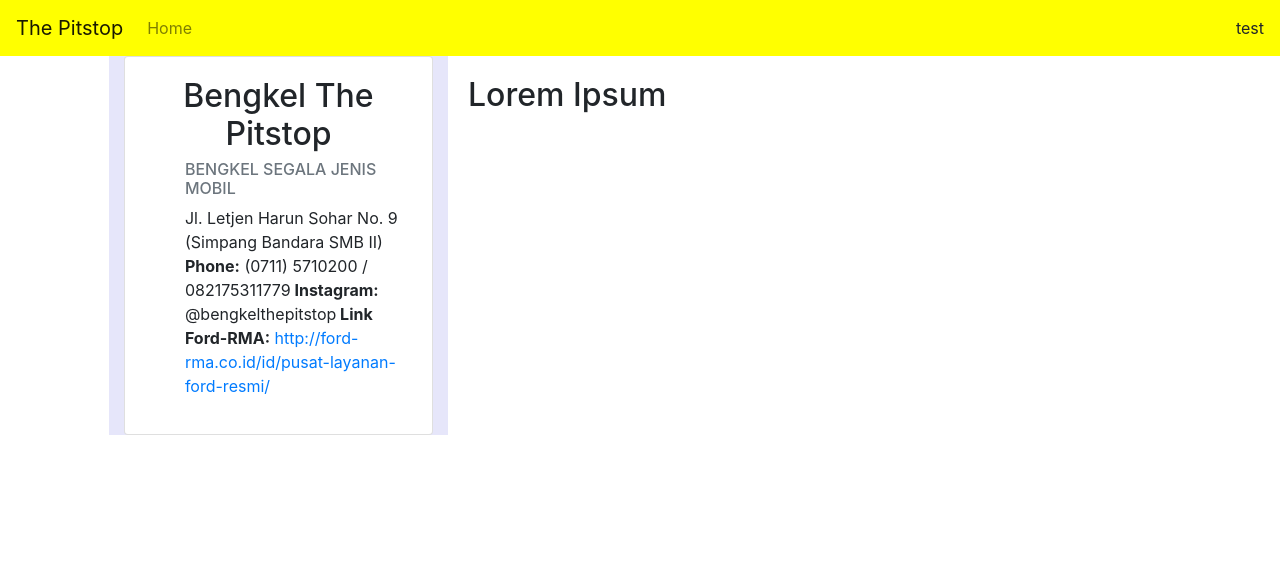
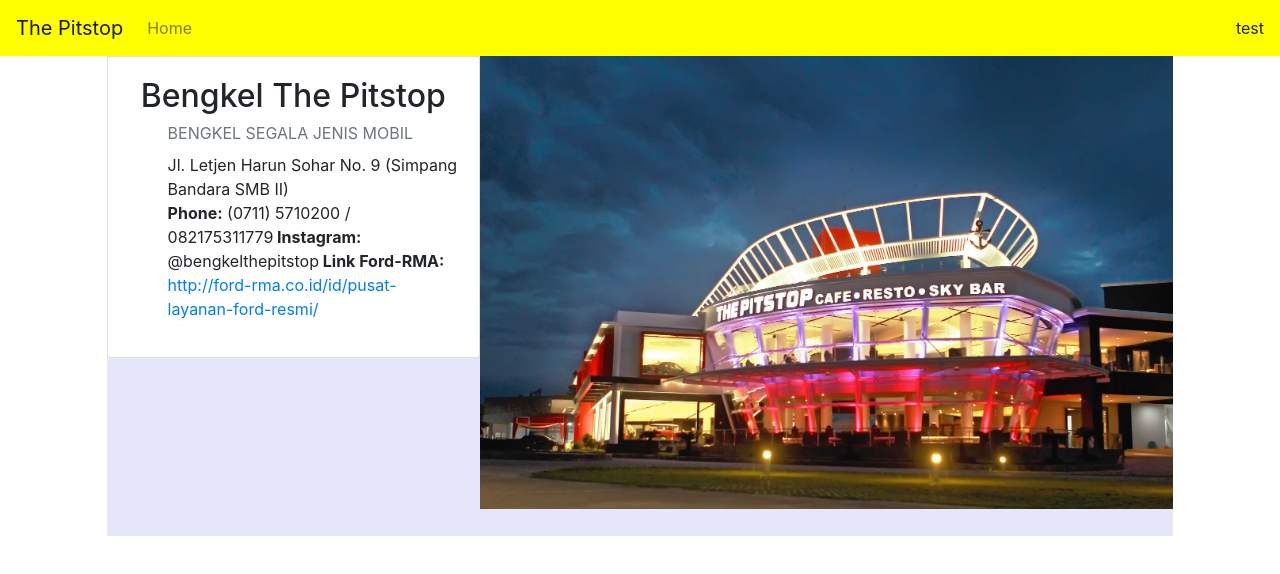
Before and after one commit to jeremykane/pitstop-plg, a React (Create React App) app in the folder bengkel-the-pitstop/: page / in a window 1280 px wide. Shown: the top 574 px of the page. Built offline with nearby package versions, Linux system fonts and the light colour scheme.

Commit message:
added responsive grid without bootstrap and planning to put carousel on the top page

```diff
--- a/bengkel-the-pitstop/package.json
+++ b/bengkel-the-pitstop/package.json
@@ -11,6 +11,7 @@
     "react": "^17.0.1",
     "react-bootstrap": "^1.4.0",
     "react-dom": "^17.0.1",
+    "react-owl-carousel": "^2.3.1",
     "react-router-dom": "^5.2.0",
     "react-scripts": "4.0.0",
     "web-vitals": "^0.2.4"
--- a/bengkel-the-pitstop/src/App.css
+++ b/bengkel-the-pitstop/src/App.css
@@ -39,10 +39,29 @@
   }
 }
 .container{
-  width:80%!important;
+  width:95%!important;
 }
 .content {
-  width:90%; margin-left:auto; margin-right:auto; }
+  width:90%;
+  margin-left: auto;
+  margin-right: auto;;
+}
+
+.row{
+  min-height:60vh;
+}
+
+.col2{
+  width:100%;
+  background-image: url("./assets/pitstop-lg.jpeg");
+  background-size:contain;
+  background-repeat: no-repeat;
+  min-height:100vh;
+}
+
+.col1{
+  width: 100%;
+}
 
 /*Small devices (landscape phones, 576px and up)*/
 
@@ -54,11 +73,20 @@
 @media (min-width: 768px) {
 
 header{background-color:white}
-.content {width:70%; float:left; }
+.content {min-width:80%; float:middle; }
 
 /* Large devices (desktops, 992px and up) */
 @media (min-width: 992px) {
     header{background-color:green}
+    .col1{
+      width:35%
+    }
+
+    .col2{
+        min-height: 0vh;
+        text-align:right;
+        width:65%;
+    }
 }
 }
 /* Extra large devices (large desktops, 1200px and up) */
--- a/bengkel-the-pitstop/src/components/HomeComponent.jsx
+++ b/bengkel-the-pitstop/src/components/HomeComponent.jsx
@@ -15,19 +15,17 @@
     render () {
 
         return (
-          <div className = "row">
+          <div>
             <div className = "content">
               <div className = "row">
-                <div className = "col-6">
-                  <div className = "card">
+                <div className = "mycol col1">
+                  <div className = "card desc">
                     <div className = "card-body">
-                      <h2 className = "card-title"> Bengkel The Pitstop </h2>
+                      <h2 className = "card-title">Bengkel The Pitstop </h2>
                       <ul>
-                        <div>
-                          <p className = "card-text">
-                            <h6 className="card-subtitle mb-2 text-muted">BENGKEL SEGALA JENIS MOBIL</h6>
-                            <span> Jl. Letjen Harun Sohar No. 9 (Simpang Bandara SMB II) </span>
-                          </p>
+                        <div className = "card-text">
+                          <p className="card-subtitle mb-2 text-muted">BENGKEL SEGALA JENIS MOBIL</p>
+                          <span> Jl. Letjen Harun Sohar No. 9 (Simpang Bandara SMB II) </span>
                         </div>
                         <div>
                           <p className = "card-text">
@@ -42,13 +40,7 @@
                     </div>
                   </div>
                 </div>
-                <div classname = "col-8">
-                <div className = "card2">
-                    <div className = "card-body">
-                      <h2 className = "card-title"> Lorem Ipsum</h2>
-
-                    </div>
-                  </div>
+                <div className = "mycol col2">
                 </div>
               </div>
             </div>
--- a/bengkel-the-pitstop/src/styles/HomeComponentStyling.css
+++ b/bengkel-the-pitstop/src/styles/HomeComponentStyling.css
@@ -2,7 +2,10 @@
     text-align:left;
 }
 
-.col-6{
-    min-width:40%;
+.mycol{
     background-color:lavender;
 }
+/*
+.desc{
+    max-height:
+} */
```
Also changed, not shown: bengkel-the-pitstop/src/assets/pitstop-lg.jpeg (added), 1 other file (tests, documents, lock files or other folders).
